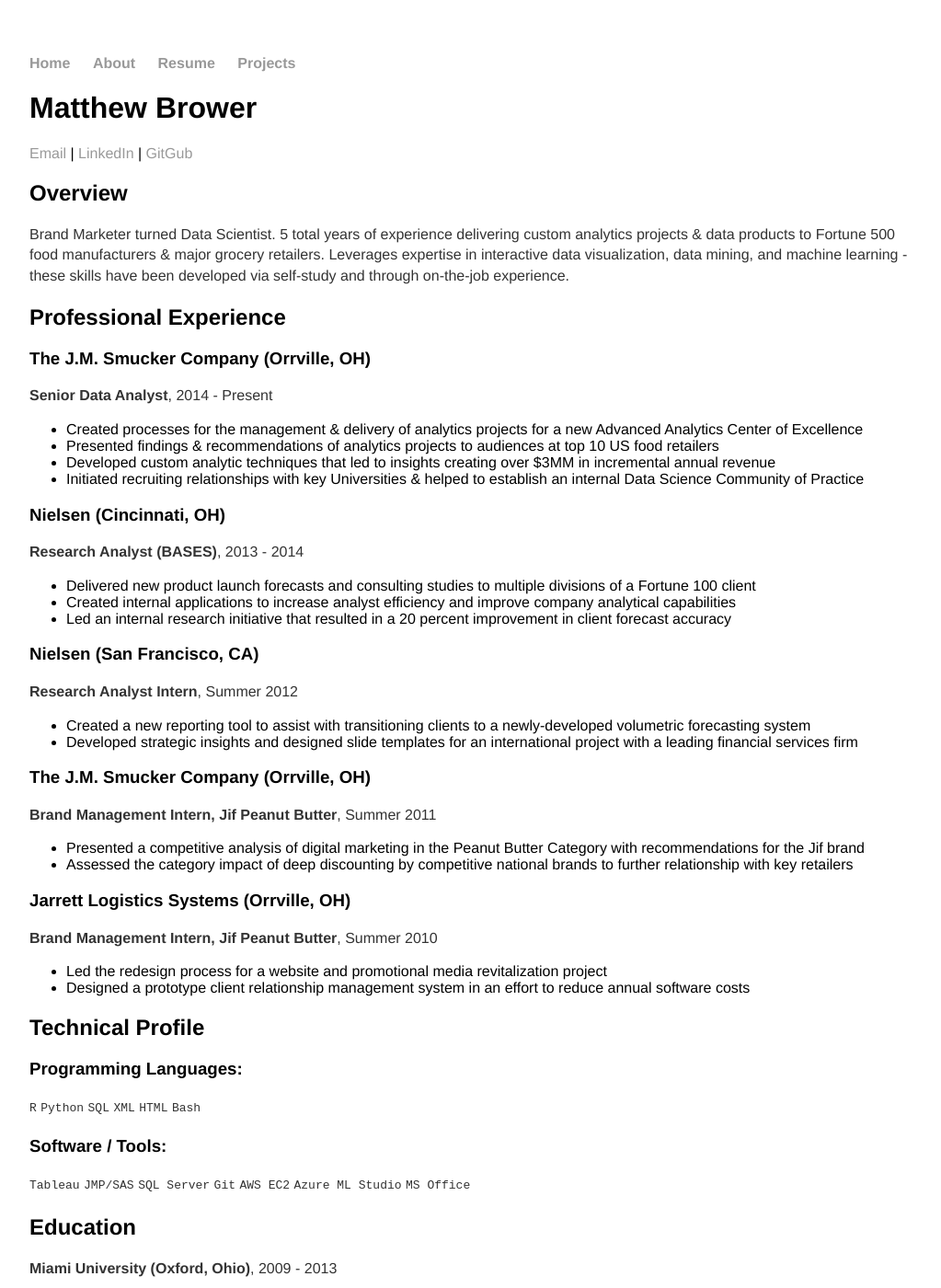
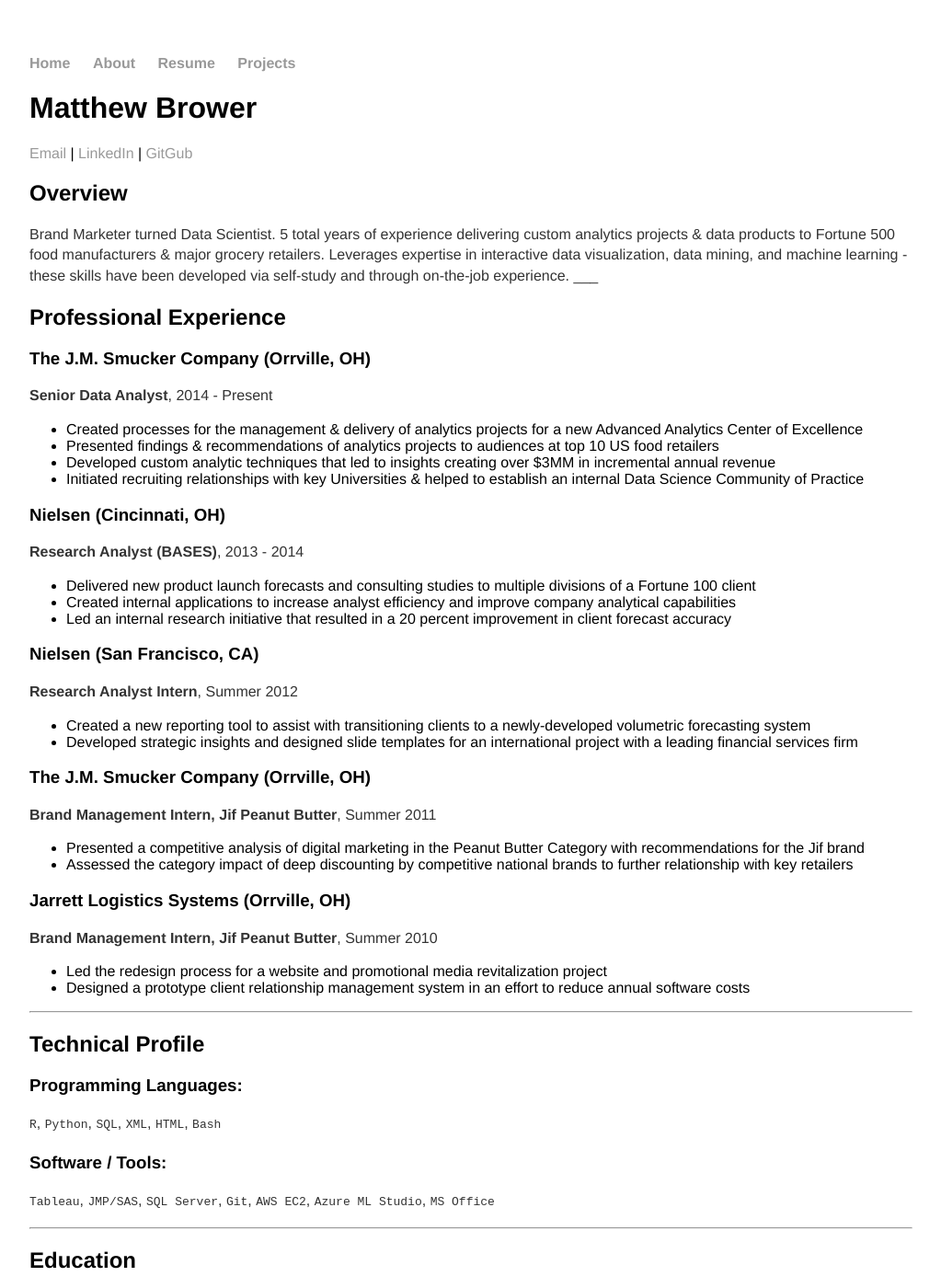
Before and after one commit to MatthewBrower/matthewbrower.github.io, a Jekyll site: the page built from resume/index.md, in a window 1280 px wide and 1400 px high. Shown: the whole window at 92% size, without its empty margins (128-1151 px from the left). Built offline with Jekyll 4.4.1, drawn with Linux system fonts in a browser that asks for light colours.

Commit message:
Updated format

```diff
--- a/resume/index.md
+++ b/resume/index.md
@@ -12,6 +12,7 @@
 
 ## Overview
 Brand Marketer turned Data Scientist.  5 total years of experience delivering custom analytics projects & data products to Fortune 500 food manufacturers & major grocery retailers.  Leverages expertise in interactive data visualization, data mining, and machine learning - these skills have been developed via self-study and through on-the-job experience.
+___
 
 ## Professional Experience
 
@@ -48,26 +49,19 @@
 - Led the redesign process for a website and promotional media revitalization project
 - Designed a prototype client relationship management system in an effort to reduce annual software costs
 
+___
+
 ## Technical Profile
 
 ### Programming Languages:
 
-`R`
-`Python`
-`SQL`
-`XML`
-`HTML`
-`Bash`
+`R`, `Python`, `SQL`, `XML`, `HTML`, `Bash`
 
 ### Software / Tools:
 
-`Tableau`
-`JMP/SAS`
-`SQL Server`
-`Git`
-`AWS EC2`
-`Azure ML Studio`
-`MS Office`
+`Tableau`, `JMP/SAS`, `SQL Server`, `Git`, `AWS EC2`, `Azure ML Studio`, `MS Office`
+
+___
 
 ## Education
 __Miami University (Oxford, Ohio)__, 2009 - 2013
@@ -75,6 +69,8 @@
 - BS; Marketing & Decision Science (GPA: 3.51)
 - University Honors Program; Business Honors Program
 - Founded + led the Miami University Club Table Tennis Team
+
+___
 
 ## Community
 #### Orrville High School Alumni Association
```
